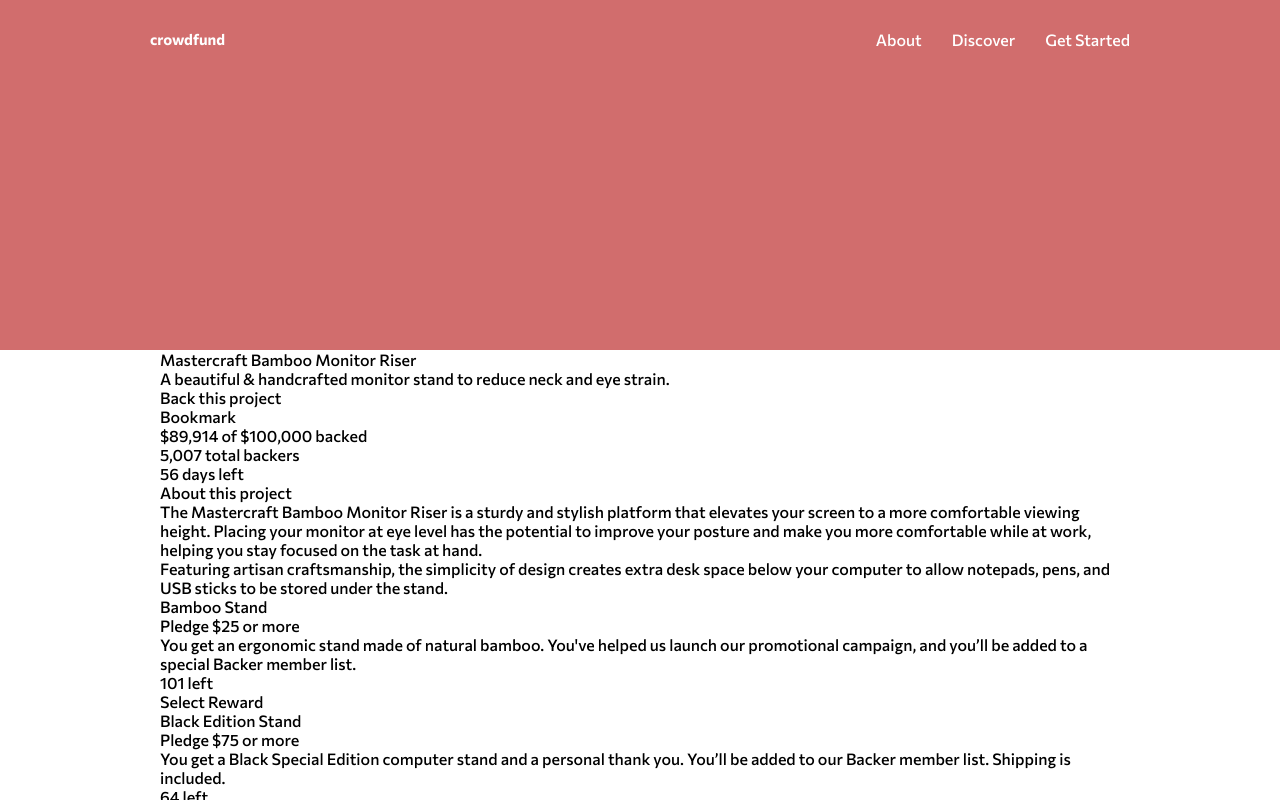
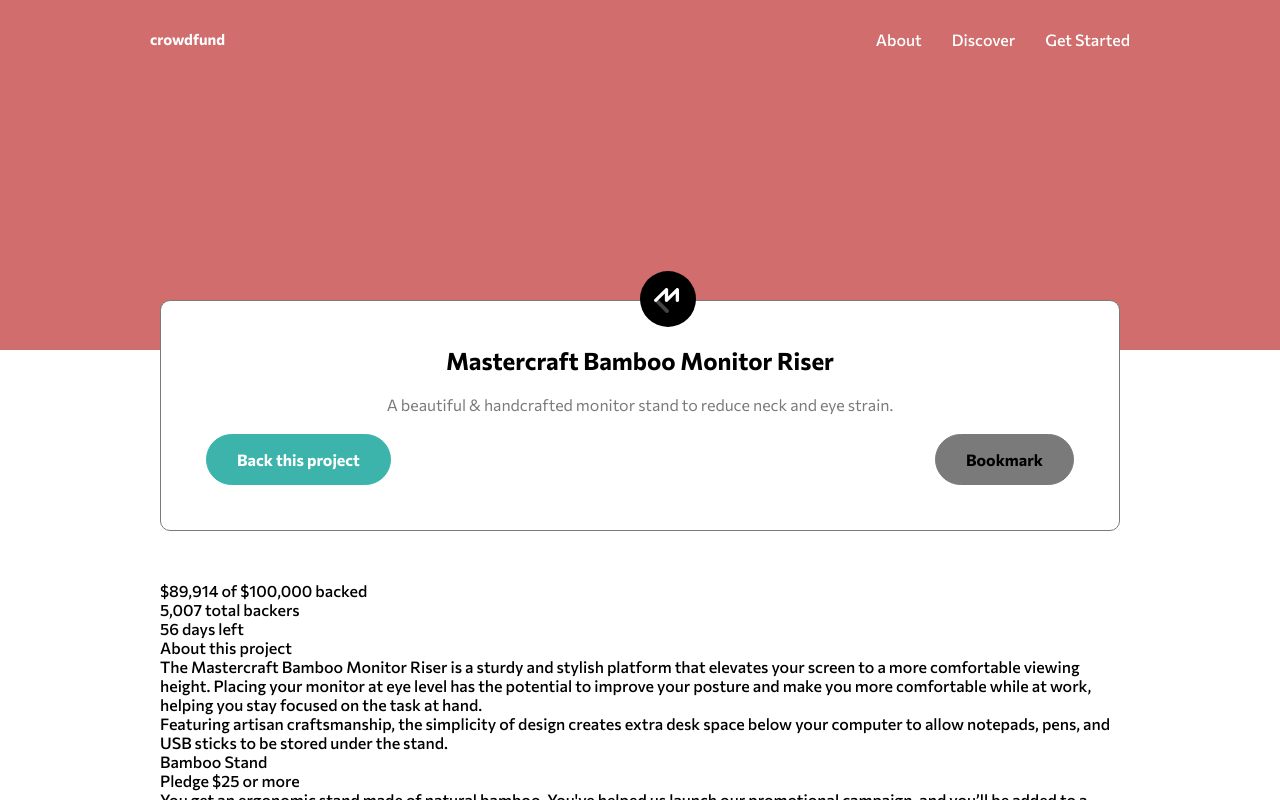
Before and after one commit to leopaul29/frontendmentor-crowdfunding-product-page, a React (Create React App) app: page / in a window 1280 px wide. Shown: the top 800 px of the page. Built offline with nearby package versions, Linux system fonts and the light colour scheme.

Commit message:
style header

```diff
--- a/src/components/Header.js
+++ b/src/components/Header.js
@@ -4,12 +4,18 @@ export default function Header(props) {
   const { title, subtitle, mainButton, bookmarkButton } = props;
 
   return (
-    <header className="header">
-      <div className="header__logo"></div>
-      <div className="header__title">{title}</div>
-      <div className="header__subtitle">{subtitle}</div>
-      <div className="header__cta button">Back this project</div>
-      <div className="header__bookmark">Bookmark</div>
+    <header className="header tile">
+      <div className="header__logo">
+        <img src="./images/logo-mastercraft.svg" alt="logo-mastercraft" />
+      </div>
+      <div className="header__content">
+        <h1 className="header__title">{title}</h1>
+        <h3 className="header__subtitle">{subtitle}</h3>
+        <div className="header__actions">
+          <div className="header__cta btn btn-action">Back this project</div>
+          <div className="header__bookmark btn">Bookmark</div>
+        </div>
+      </div>
     </header>
   );
 }
--- a/src/styles/Header.css
+++ b/src/styles/Header.css
@@ -0,0 +1,37 @@
+.header {
+  position: relative;
+  background-color: white;
+  top: -50px;
+}
+.header__logo {
+  position: absolute;
+  top: -30px;
+  left: 50%;
+}
+.header__content {
+  display: flex;
+  flex-direction: column;
+  align-items: center;
+  gap: 20px;
+}
+.header__actions {
+  display: flex;
+  flex-direction: row;
+  width: 100%;
+  justify-content: space-between;
+  align-items: center;
+}
+.header__title {
+  font-size: 24px;
+  font-weight: 700;
+  color: var(--black);
+}
+.header__subtitle {
+  font-weight: 400;
+  color: var(--gray);
+}
+.header__bookmark {
+  border: var(--gray) 1px solid;
+  background-color: var(--gray);
+  border-radius: 50px;
+}
```
